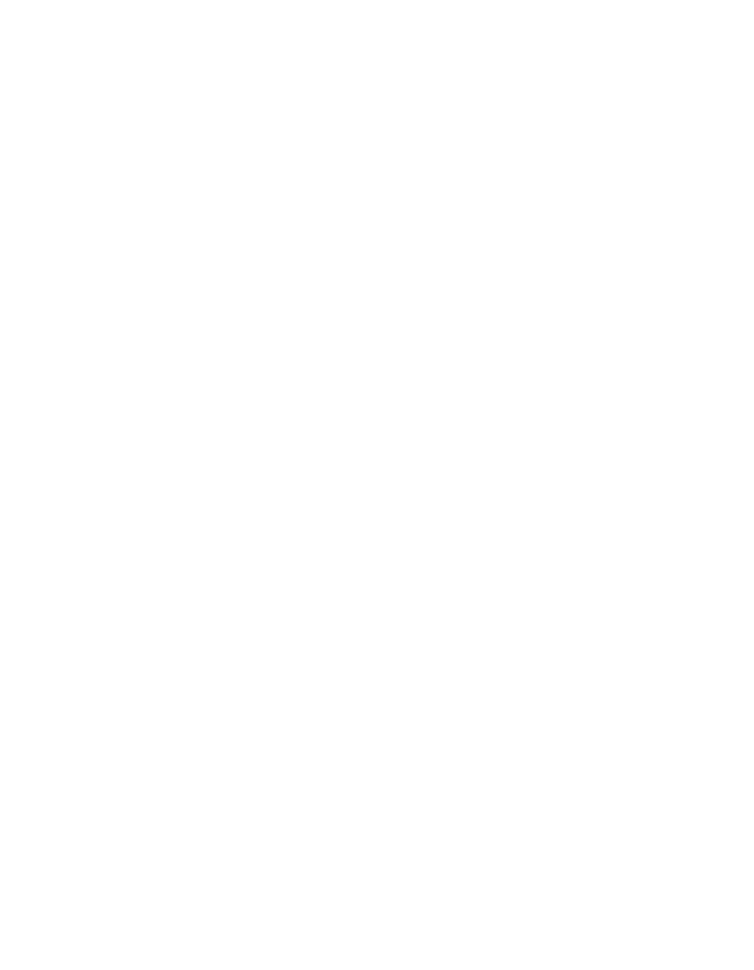
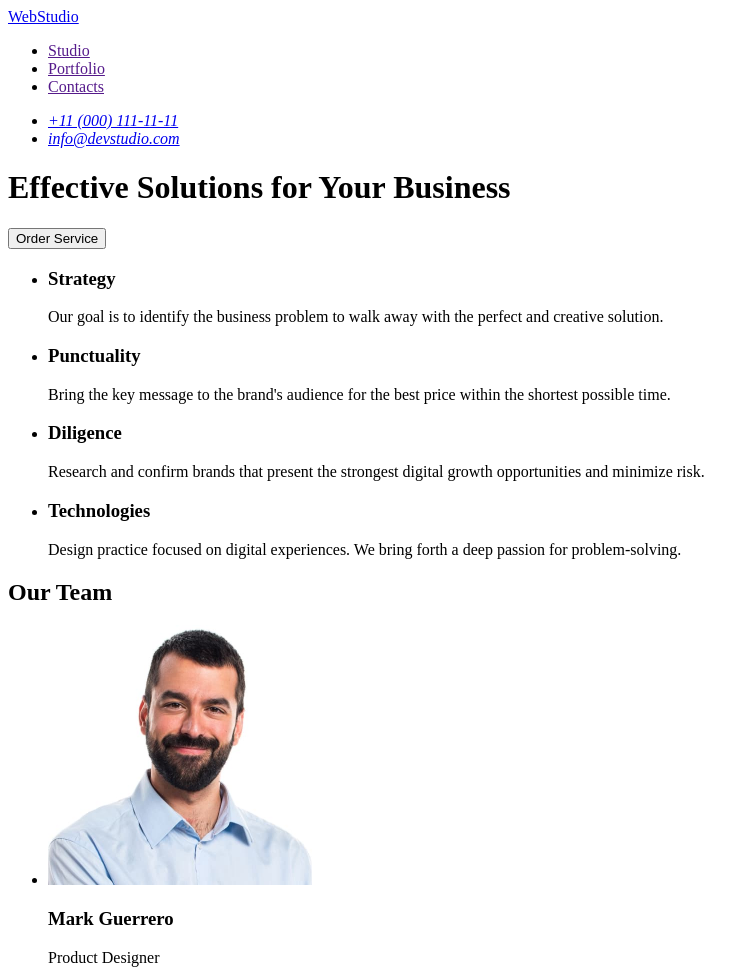
Before and after one commit to Nadija1smerechuk/goit-markup-hw-01, a plain HTML site: page index.html in a window 1280 px wide. Shown: the top 970 px of the page, without its empty margins (0-754 px from the left). Before the commit the page ends 800 px from the top, so only its background shows below. Drawn offline with Linux system fonts and the light colour scheme.

Commit message:
finished work

```diff
--- a/index.html
+++ b/index.html
@@ -5,7 +5,86 @@
     <meta name="viewport" content="width=device-width, initial-scale=1.0">
     <title>Document</title>
 </head>
+
 <body>
+  <header>
+    <a href="./index.html">WebStudio</a>
+      <nav>
+        <ul>
+          <li><a href="">Studio</a></li>
+          <li><a href="">Portfolio</a></li>
+          <li><a href="">Contacts</a></li>
+        </ul>
+      </nav>
+        <address>
+          <ul>
+            <li><a href="tel:+110001111111">+11 (000) 111-11-11</a></li>
+            <li><a href="mailto:info@devstudio.com">info@devstudio.com</a></li>
+          </ul>
+        </address>
+  </header>
+  <main>
+    <h1>Effective Solutions for Your Business</h1>
+    <button>Order Service</button>
+  </main>
+  <section>
+    <!-- <h2>Name section</h2>-->
+    <ul>
+      <li>
+        <h3>Strategy</h3>
+        <p>Our goal is to identify the business problem to walk away with the perfect and creative solution.</p>
+      </li>
 
+      <li>
+        <h3>Punctuality</h3>
+        <p>Bring the key message to the brand's audience for the best price within the shortest possible time.</p>
+      </li>
+
+      <li>
+        <h3>Diligence</h3>
+        <p>Research and confirm brands that present the strongest digital growth opportunities and minimize risk.</p>
+      </li>
+
+      <li>
+        <h3>Technologies</h3>
+        <p>Design practice focused on digital experiences. We bring forth a deep passion for problem-solving.</p>
+      </li>
+    </ul>
+  </section>
+
+  <section>
+    <h2>Our Team</h2>
+    <ul>
+      <li>
+        <img src="images/MarkGuerrero.jpg" alt="face_ProductDesigner" width="264">
+        <h3>Mark Guerrero</h3>
+        <p>Product Designer</p>
+      </li>
+
+      <li>
+        <img src="images/TomFord.jpg" alt="face_FrontendDeveloper" width="264">
+        <h3>Tom Ford</h3>
+        <p>Tom Ford Frontend Developer</p>
+      </li>
+
+      <li>
+        <img src="images/CamilaGarcia.jpg" alt="face_GarciaMarketing" width="264">
+        <h3>Camila Garcia</h3>
+        <p> Marketing</p>
+      </li>
+
+      <li>
+        <img src="images/DanielWilson.jpg" alt="face_UIDesigner" width="264">
+        <h3>Daniel Wilson</h3>
+        <p> UI Designer</p>
+      </li>
+    </ul>
+  </section>
+
+  <footer>
+    <a href="./index.html">WebStudio</a>
+    <p>Increase the flow of customers and sales for your business with digital marketing & growth solutions.</p>
+  </footer>
 </body>
+
 </html>
```
Also changed, not shown: images/CamilaGarcia.jpg (added), images/DanielWilson.jpg (added), images/MarkGuerrero.jpg (added), images/TomFord.jpg (added).
